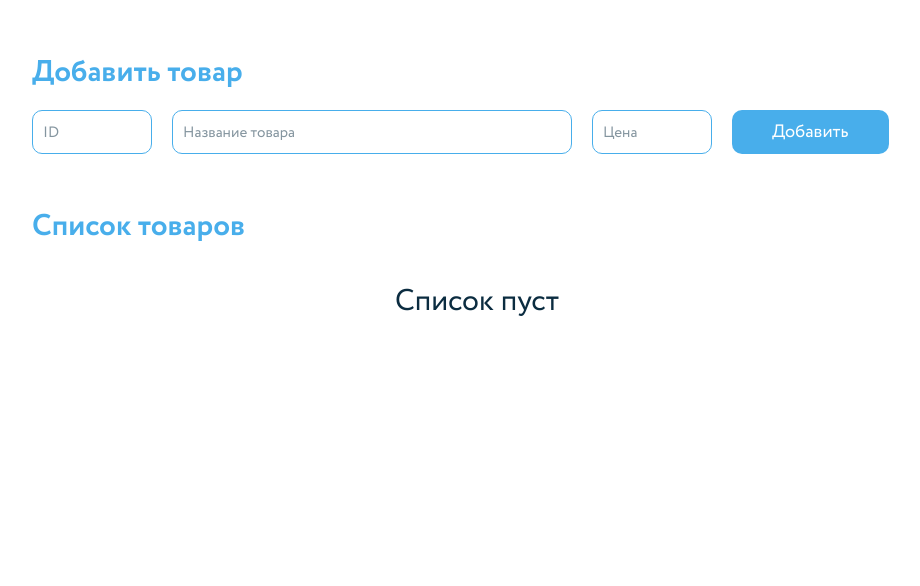
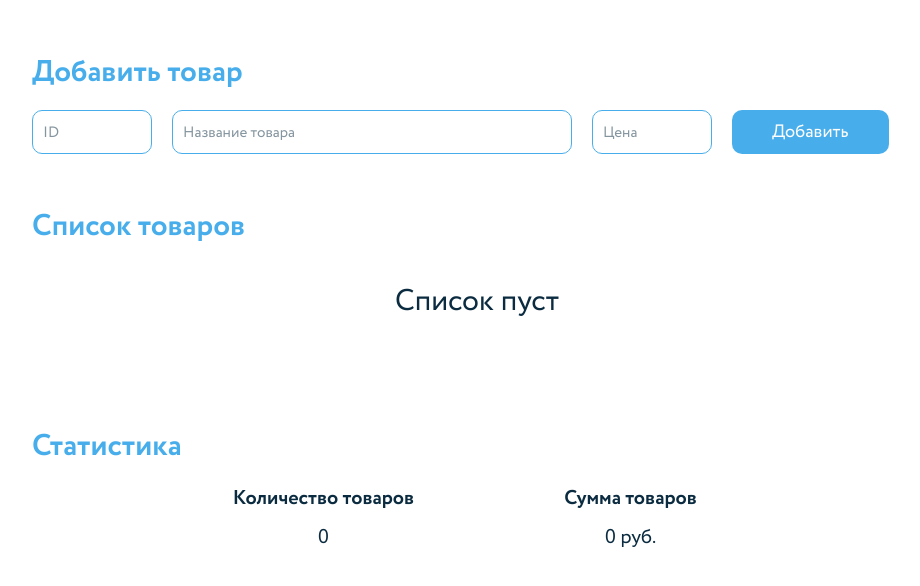
Before and after one commit to mirael26/cart-blank, a React app: page / in a window 1280 px wide. Shown: the top 586 px of the page, without its empty margins (148-1068 px from the left). Built offline with nearby package versions, Linux system fonts and the light colour scheme.

Commit message:
Add statistics component

```diff
--- a/src/components/app/app.tsx
+++ b/src/components/app/app.tsx
@@ -24,7 +24,7 @@ const App = (): JSX.Element => {
     <React.Fragment>
       <NewProduct addNewProduct={addNewProduct} />
       <ProductList products={products} setProducts={setProducts}/>
-      <Statictics />
+      <Statictics products={products} />
       <Discount />
     </React.Fragment>
   );
--- a/src/components/statistics/statistics.scss
+++ b/src/components/statistics/statistics.scss
@@ -0,0 +1,35 @@
+.statistics {
+  max-width: 1250px;
+  padding: 50px 180px 0;
+}
+
+.statistics__title {
+  @include h2;
+  width: 100%;
+  margin-bottom: 15px;
+}
+
+.statistics__block {
+  display: flex;
+  justify-content: center;
+  gap: 40px;
+}
+
+.statistics__amount,
+.statistics__sum {
+  display: flex;
+  flex-direction: column;
+  align-items: center;
+  gap: 10px;
+  width: 30%;
+}
+
+.statistics__subtitle {
+  @include h3;
+
+}
+
+.statistics__text {
+  @include text;
+  font-size: 20px;
+}
--- a/src/components/statistics/statistics.tsx
+++ b/src/components/statistics/statistics.tsx
@@ -1,8 +1,31 @@
 import * as React from "react";
 
-const Statictics = (): JSX.Element => {
+import { Products } from "../../types";
+
+interface StatisticsProps {
+  products: Products;
+};
+
+const Statictics = ({ products }: StatisticsProps): JSX.Element => {
+  const amount = products.length;
+  const sum = products.reduce((sum, product) => {
+    return sum + product.price;
+  }, 0);
+
   return (
-    <div className="statistics"></div>
+    <div className="statistics">
+      <h2 className="statistics__title">Статистика</h2>
+      <div className="statistics__block">
+        <div className="statistics__amount">
+          <h3 className="statistics__subtitle">Количество товаров</h3>
+          <p className="statistics__text">{amount}</p>
+        </div>
+        <div className="statistics__sum">
+          <h3 className="statistics__subtitle">Сумма товаров</h3>
+          <p className="statistics__text">{sum} руб.</p>
+        </div>
+      </div>
+    </div>
   );
 };
 
--- a/src/scss/mixins.scss
+++ b/src/scss/mixins.scss
@@ -18,6 +18,14 @@
   color: $blue;
 }
 
+@mixin h3 {
+  font-family: "Circe", Arial, Helvetica, sans-serif;
+  font-style: normal;
+  font-weight: 700;
+  font-size: 20px;
+  color: $dark;
+}
+
 @mixin text {
   font-family: "Circe", Arial, Helvetica, sans-serif;
   font-style: normal;
```
